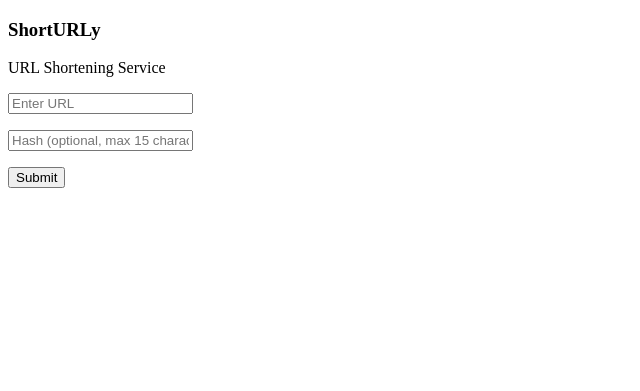
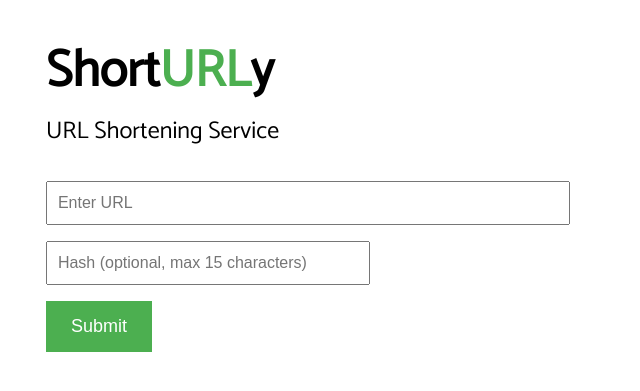
Before and after one commit to joemarct/shorturly, a Django app: page / in a window 1280 px wide. Shown: the top 391 px of the page, without its empty margins (0-640 px from the left). Run offline with Django 3.2, Linux system fonts and the light colour scheme.

Commit message:
UI enhancements and styles

```diff
--- a/main/templates/main/home.html
+++ b/main/templates/main/home.html
@@ -4,28 +4,85 @@
 <head>
     <script src="https://cdn.jsdelivr.net/npm/vue/dist/vue.js"></script>
     <script src="https://unpkg.com/axios/dist/axios.min.js"></script>
+    <link href="https://fonts.googleapis.com/css?family=Catamaran" rel="stylesheet">
     <style>
+        html {
+            font-family: 'Catamaran', sans-serif;
+        }
+        h1 {
+            line-height: 10px;
+            font-weight: 800;
+            font-size: 51px;
+        }
+        #app {
+            padding: 2% 3%;
+        }
+        #header {
+            margin-bottom: 30px;
+        }
+        #header span {
+            font-size: 24px;
+        }
+        #title-url {
+            color: #4CAF50 !important;
+            font-size: 51px !important;
+        }
         .errors {
             color: red;
+            padding-left: 10px;
+            font-size: 20px;
+        }
+        input {
+            font-size: 16px;
+            height: 30px;
+            padding: 5px 10px;
+        }
+        #url {
+            width: 500px;
+        }
+        #hash {
+            width: 300px;
+        }
+        button {
+            background-color: #4CAF50; /* Green */
+            border: none;
+            color: white;
+            padding: 15px 25px;
+            text-align: center;
+            text-decoration: none;
+            display: inline-block;
+            font-size: 18px;
+        }
+        #short-url {
+            font-size: 28px;
+            text-decoration: none;
+            color: #4CAF50;
+        }
+        #back-container {
+            margin-top: 20px;
         }
     </style>
     <title>ShortURLy</title>
 </head>
 
 <body>
-
     <div id="app">
-        <h3>ShortURLy</h3>
-        <p>URL Shortening Service</p>
+        <div id="header">
+            <h1>Short<span id="title-url">URL</span>y</h1>
+            <span>URL Shortening Service</span>
+        </div>
         <div v-if="shortUrl">
-            Generated short URL:<br>
-            <a :href="shortUrl" target="_blank">
+            <strong>Generated short URL:</strong><br>
+            <a :href="shortUrl" target="_blank" id="short-url">
                 <% shortUrl %>
             </a>
+            <div id="back-container">
+                <button @click="back()">Back</button>
+            </div>
         </div>
         <div v-else>
             <p>
-                <input v-model="url" placeholder="Enter URL">
+                <input id="url" v-model="url" placeholder="Enter URL">
                 <span class="errors" v-if="submitted && url.length === 0">
                     URL is required!
                 </span>
@@ -34,7 +91,7 @@
                 </span>
             </p>
             <p>
-                <input v-model="hash" placeholder="Hash (optional, max 15 characters)">
+                <input id="hash" v-model="hash" placeholder="Hash (optional, max 15 characters)">
                 <span class="errors" v-if="submitted && hashTooLong">
                     Hash should not be more than 15 characters!
                 </span>
@@ -101,6 +158,15 @@
                             })
                         }
                     }
+                },
+                back: function () {
+                    this.url = ''
+                    this.hash = ''
+                    this.shortUrl = null
+                    this.urlIsValid = null
+                    this.hashTooLong = null
+                    this.hashIsValid = null
+                    this.submitted = false
                 }
             }
         })
```
